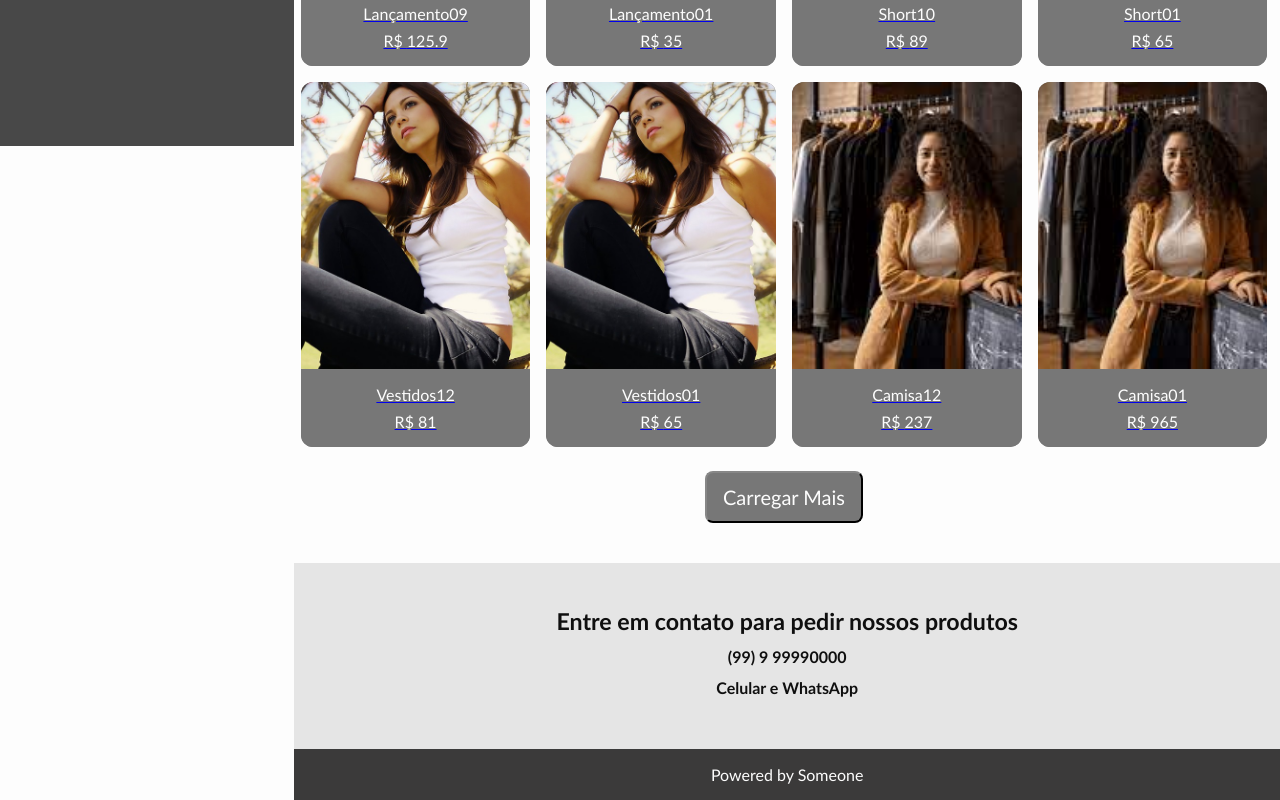
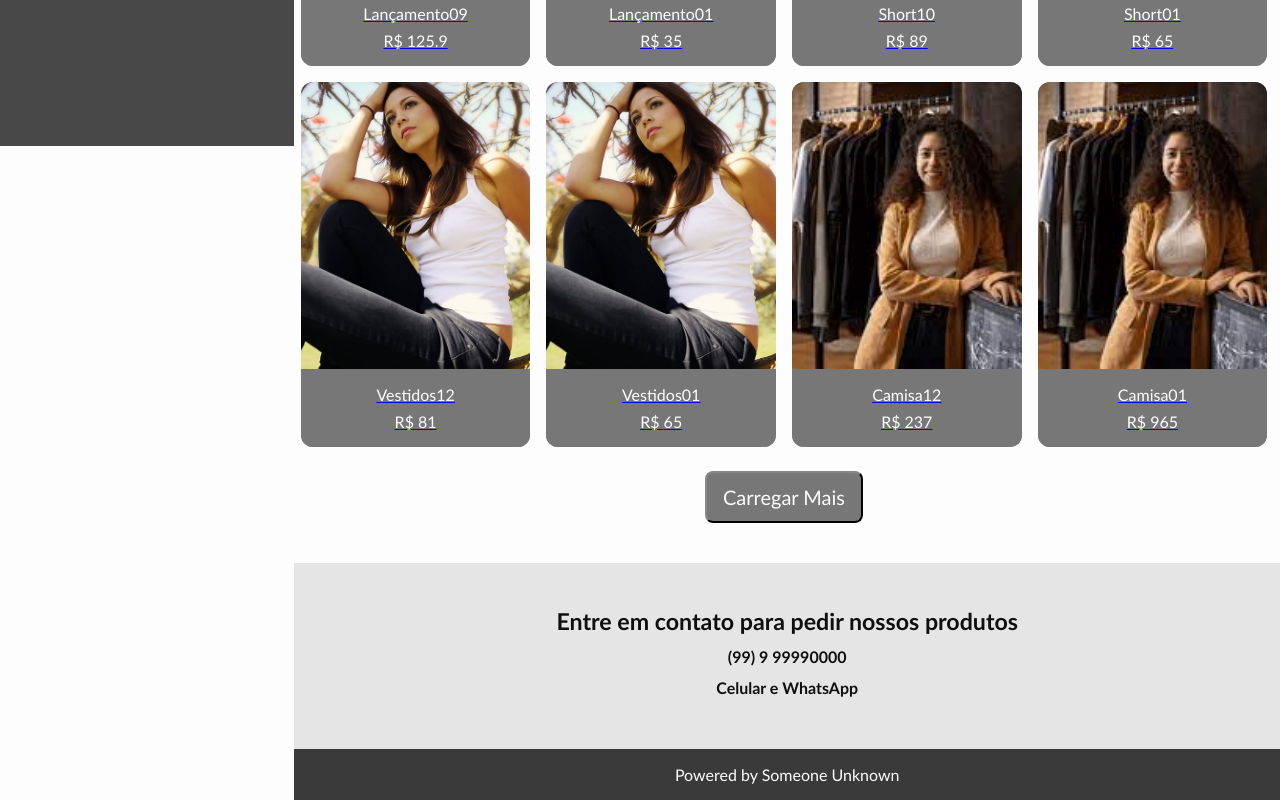
Before and after one commit to felper9191/catalogoLojaRoupas, a React (Vite) app: page / in a window 1280 px wide. Shown: the part 666-1466 px from the top of the page. Built offline with nearby package versions, Linux system fonts and the light colour scheme.

Commit message:
adicionandoefeito hover nas fotos

```diff
--- a/src/Components/Produto.css
+++ b/src/Components/Produto.css
@@ -18,6 +18,11 @@
     height: 100%;
     object-fit: cover;
     display: block;
+    transition: opacity 0.3s ease;
+}
+
+.fotoProduto:hover {
+    opacity: 0.7;
 }
 
 .descricaoProduto {
--- a/src/Rodape.jsx
+++ b/src/Rodape.jsx
@@ -3,7 +3,7 @@ import './Rodape.css';
 const Rodape = () => {
     return (
         <footer>
-            <p>Powered by Someone</p>
+            <p>Powered by Someone Unknown</p>
         </footer>
     );
 };
```
Also changed, not shown: 4 other files (tests, documents, lock files or other folders).
